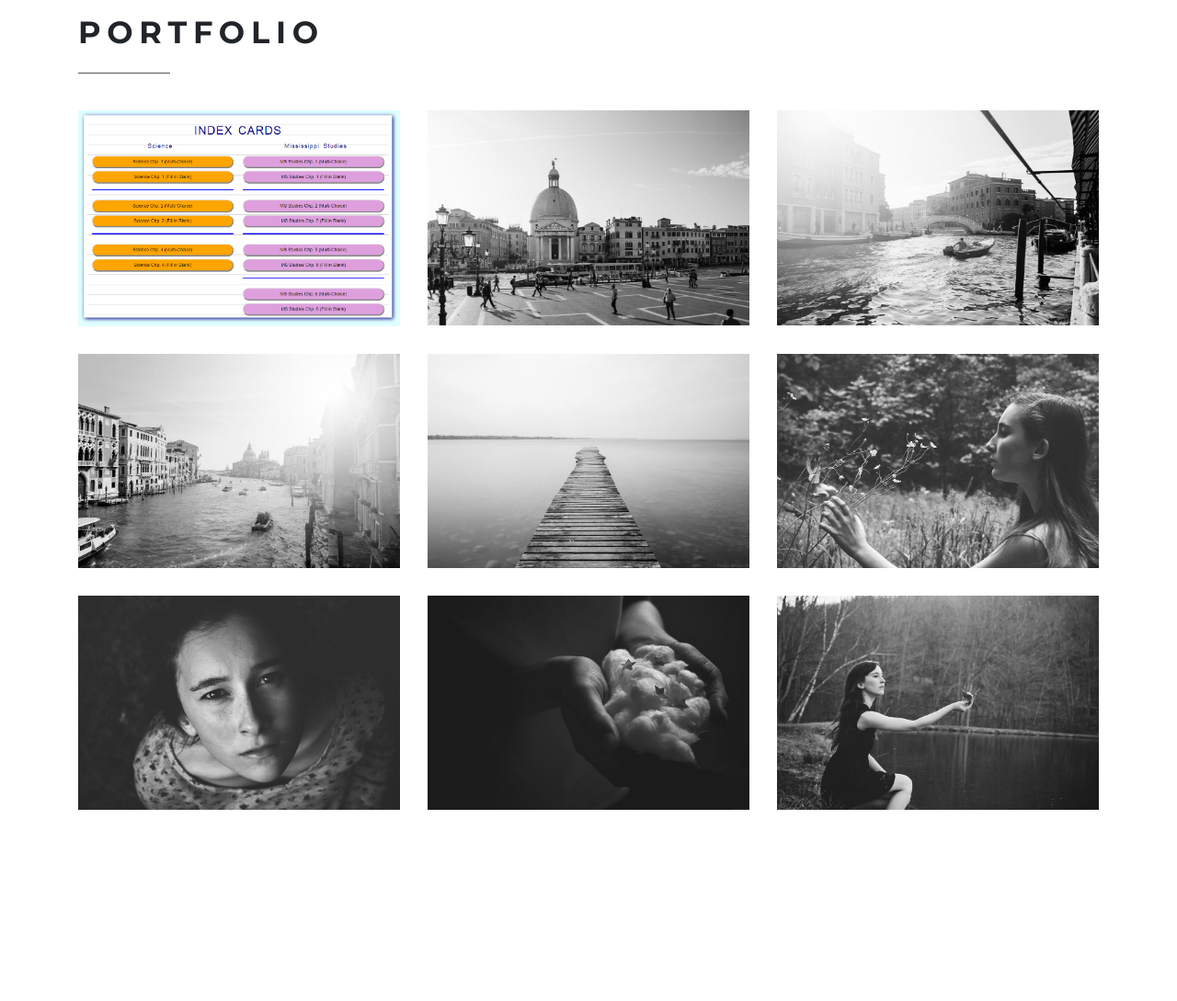
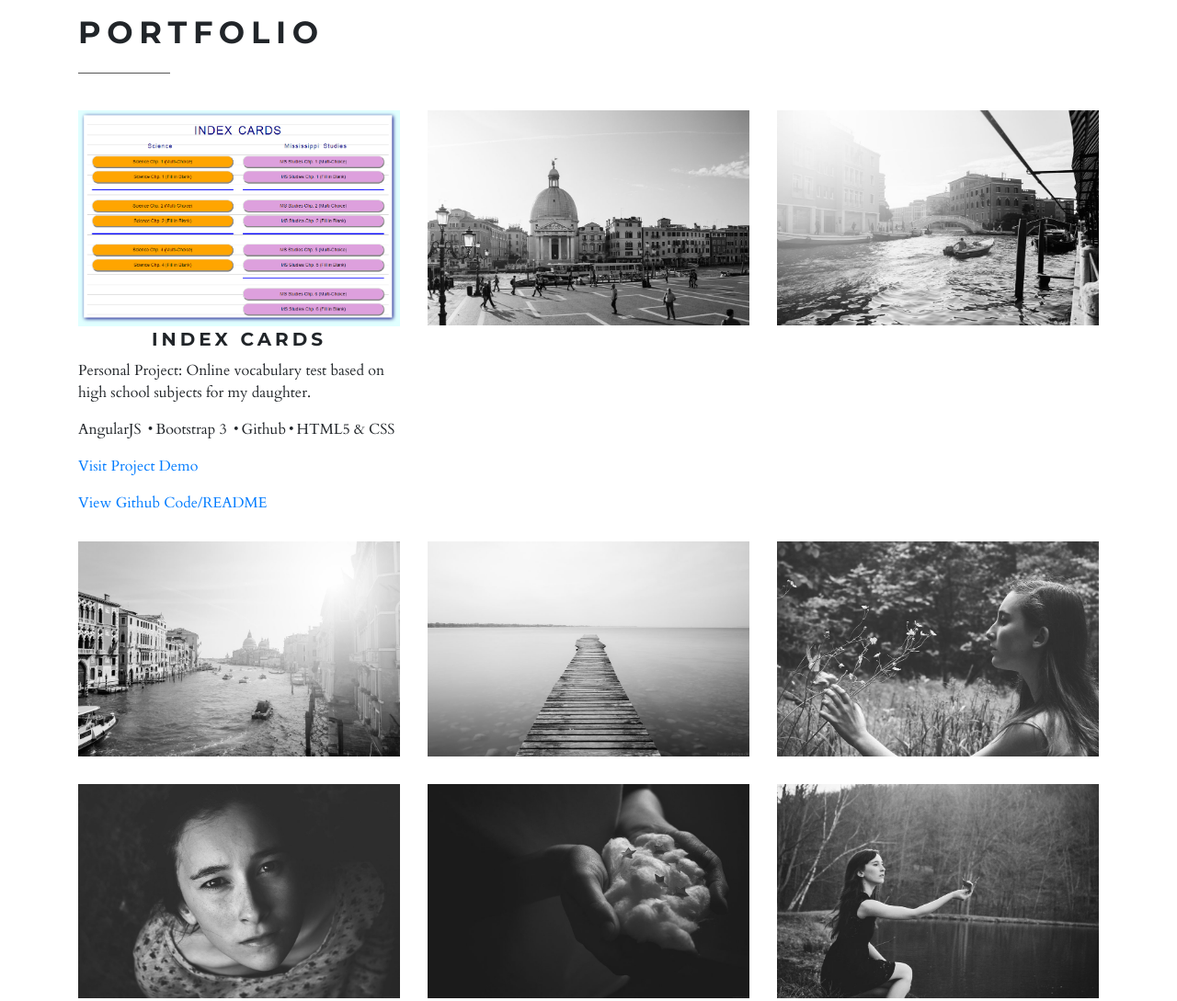
Before and after one commit to jcsmileyjr/Portfolio, a plain HTML site: page index.html in a window 1280 px wide. Shown: the part 980-2069 px from the top of the page at 92% size. Drawn offline with Linux system fonts and the light colour scheme; some packages are replaced by stand-ins of ours.

Commit message:
Setup Index Cards Project Information

```diff
--- a/css/style.default.css
+++ b/css/style.default.css
@@ -13,6 +13,10 @@ Bootstrapious Boilerplate Template
 * =====================
 *
 */
+
+.dot {
+	margin: 0px 3px;
+}
 .text-bold {
   font-weight: 700;
 }
@@ -1073,12 +1077,12 @@ body {
 }
 
 a {
-  color: #333;
+  color: #007bff;
   text-decoration: none;
 }
 
 a:hover, a:focus {
-  color: #0d0d0d;
+  color: #007bff;
   text-decoration: underline;
 }
 
--- a/index.html
+++ b/index.html
@@ -65,7 +65,7 @@
           <div class="col-lg-6">
             <h2 class="heading">About me</h2>
             <p class="lead">This can be an about section.</p>
-            <p> </p>
+            <p>Web developer,  </p>
           </div>
           <div class="col-lg-5 mx-auto">
             <p><img src="img/japan-mountains.jpg" alt="" class="img-fluid rounded-circle"></p>
@@ -88,7 +88,14 @@
             </div>
             <div class="row">
               <div class="col-md-4">
-                <div class="box"><a href="img/Index%20Cards%20Landing%20Page.png" data-lightbox="image-1" data-title="Index Cards" class="has-border"><img src="img/Index%20Cards%20Landing%20Page.png" alt="image" class="img-fluid"></a></div>
+                <div class="box"><a href="img/Index%20Cards%20Landing%20Page.png" data-lightbox="image-1" data-title="Index Cards" class="has-border"><img src="img/Index%20Cards%20Landing%20Page.png" alt="image" class="img-fluid"></a>
+
+				<h5 class="text-center">Index Cards</h5>
+				<p><span>Personal Project: </span>Online vocabulary test based on high school subjects for my daughter.</p>
+				<p>AngularJS <span class="dot">•</span>Bootstrap 3 <span class="dot">•</span>Github<span class="dot">•</span>HTML5 &amp; CSS</p>
+				<p><a href="https://jcsmileyjr.github.io/Index-Cards/" target="_blank" class="projecturl heavy">Visit Project Demo</a></p>
+				<p><a href="https://github.com/jcsmileyjr/Index-Cards" target="_blank" class="projecturl heavy">View Github Code/README</a></p>
+				</div>
               </div>
               <div class="col-md-4">
                 <div class="box"><a href="img/portfolio-2.jpg" data-lightbox="image-1" data-title="Some footer information" class="has-border"><img src="img/portfolio-2.jpg" alt="image" class="img-fluid"></a></div>
```
